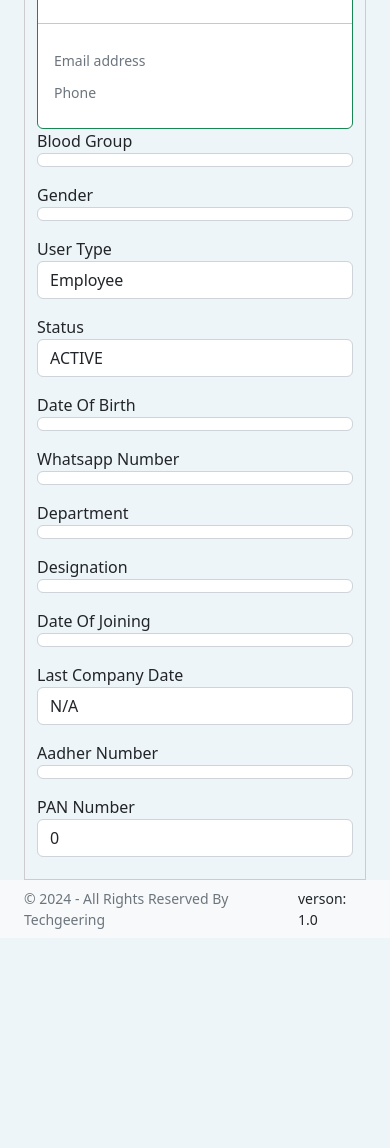
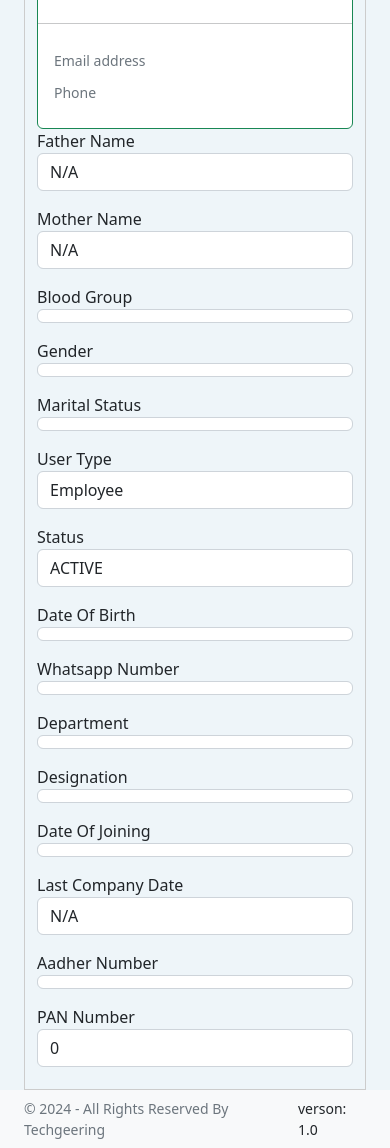
Before and after one commit to Techgeering/hrmsTechgeering, a PHP site: page /employeeDetail.php in a window 390 px wide. Shown: the part 300-1448 px from the top of the page. Before the commit the page ends 1229 px from the top, so only its background shows below. Run offline with PHP 8.4, Linux system fonts and the light colour scheme; a user stored in the database is signed in; data comes from the database, SQL or seed files in the repository; data that the repository does not hold is empty; some libraries are stand-ins or nearby versions.

Commit message:
Update employeeDetail.php

```diff
--- a/employeeDetail.php
+++ b/employeeDetail.php
@@ -148,6 +148,26 @@ session_start(); {
                                 <form class="row" action="Update" method="post" enctype="multipart/form-data"
                                     novalidate="novalidate">
                                     <div class="form-group col-md-4 m-t-10">
+                                        <label>Father Name</label>
+                                        <p class="form-control form-control-line edit">
+                                            <?php echo !empty($row2["father_name"]) ? $row2["father_name"] : "N/A"; ?>
+                                        </p>
+                                        <input type="text" class='txtedit'
+                                            value='<?php echo $row["father_name"]; ?>'
+                                            id='father_name-<?php echo $row["id"]; ?>-employee'
+                                            style="display:none;">
+                                    </div>
+                                    <div class="form-group col-md-4 m-t-10">
+                                        <label>Mother Name</label>
+                                        <p class="form-control form-control-line edit">
+                                            <?php echo !empty($row2["mother_name"]) ? $row2["mother_name"] : "N/A"; ?>
+                                        </p>
+                                        <input type="text" class='txtedit'
+                                            value='<?php echo $row["mother_name"]; ?>'
+                                            id='mother_name-<?php echo $row["id"]; ?>-employee'
+                                            style="display:none;">
+                                    </div>
+                                    <div class="form-group col-md-4 m-t-10">
                                         <label>Blood Group</label>
                                         <p class="form-control form-control-line edit"
                                             onclick="showDropdown('em_blood_group-<?php echo $row['id']; ?>-employee')">
@@ -185,6 +205,31 @@ session_start(); {
                                                 echo 'selected="selected"'; ?>>Female</option>
                                         </select>
                                     </div>
+
+
+
+                                    <div class="form-group col-md-4 m-t-10">
+                                        <label>Marital Status </label>
+                                        <p class="form-control form-control-line edit"
+                                            onclick="showDropdown('marital_status-<?php echo $row['id']; ?>-employee')">
+                                            <?php echo $row["marital_status"]; ?>
+                                        </p>
+                                        <select class='txtedit' id='marital_status-<?php echo $row["id"]; ?>-employee'
+                                            style="display:none;">
+                                            <option value="Single" <?php if ($row["marital_status"] == "Single")
+                                                echo 'selected="selected"'; ?>>Single</option>
+                                            <option value="Married" <?php if ($row["marital_status"] == "Married")
+                                                echo 'selected="selected"'; ?>>Married</option>
+                                            <option value="Widowed" <?php if ($row["marital_status"] == "Widowed")
+                                                echo 'selected="selected"'; ?>>Widowed</option>
+                                            <option value="Divorced" <?php if ($row["marital_status"] == "Divorced")
+                                                echo 'selected="selected"'; ?>>Divorced</option>
+                                            <option value="Separated" <?php if ($row["marital_status"] == "Separated")
+                                                echo 'selected="selected"'; ?>>Separated</option>
+
+                                        </select>
+                                    </div>
+
                                     <div class="form-group col-md-4 m-t-10">
                                         <label>User Type </label>
                                         <p class="form-control form-control-line edit"
@@ -213,6 +258,7 @@ session_start(); {
                                                 echo 'selected="selected"'; ?>>Employee</option>
                                         </select>
                                     </div>
+
                                     <div class="form-group col-md-4 m-t-10">
                                         <label>Status </label>
                                         <p class="form-control form-control-line edit"
```
